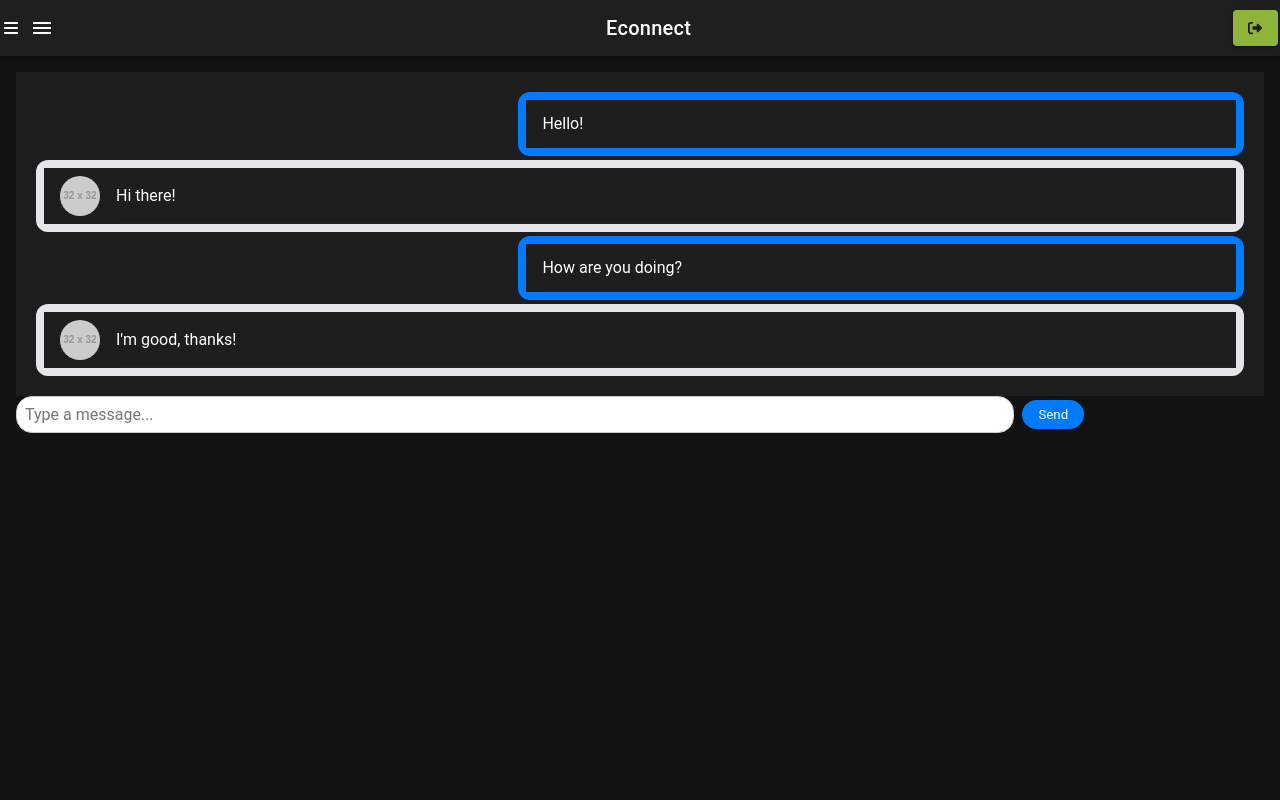
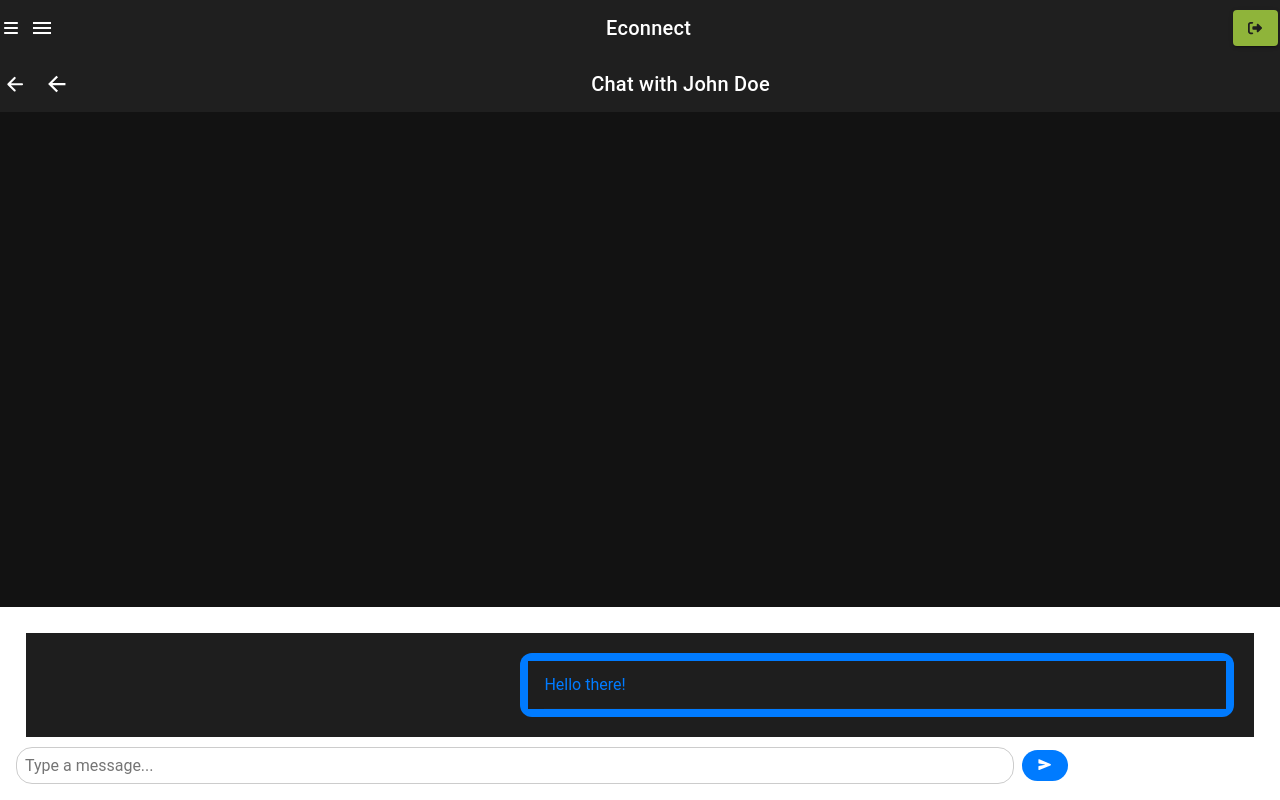
Before and after one commit to TheophileFarvacque/EcoNect, a React (Create React App) app: page /chat/1 in a window 1280 px wide. Built offline with nearby package versions, Linux system fonts and the light colour scheme.

Commit message:
add chat

```diff
--- a/src/App.tsx
+++ b/src/App.tsx
@@ -48,6 +48,7 @@ import '@ionic/react/css/display.css';
 import './theme/variables.css';
 import React from "react";
 import ChatBox from "./pages/ChatBox";
+import ChatList from "./pages/ChatList";
 
 setupIonicReact();
 const App: React.FC = () => (
@@ -73,7 +74,10 @@ const App: React.FC = () => (
           <Route path="/map">
             <MapPage />
           </Route>
-          <Route path="/chat">
+          <Route path="/chatList">
+            <ChatList />
+          </Route>
+          <Route path="/chat/:contactId">
             <ChatBox />
           </Route>
           <Route exact path="/">
--- a/src/components/ToolBar.tsx
+++ b/src/components/ToolBar.tsx
@@ -30,7 +30,7 @@ const ToolBar = () => {
                     <IonItem>
                         <IonIcon icon={chatbox} slot="start" />
                         <IonLabel>
-                            <Link to="/chat">Messages</Link>
+                            <Link to="/chatList">Messages</Link>
                         </IonLabel>
                     </IonItem>
                     <IonItem>
--- a/src/pages/ChatBox.css
+++ b/src/pages/ChatBox.css
@@ -1,8 +1,14 @@
 .chat-list {
     padding: 16px;
+    margin: 10px;
+}
+
+.chat-content {
+    position: relative;
 }
 
 .chat-bubble {
+    background-color: #007bff;
     margin: 4px;
     padding: 8px;
     border-radius: 12px;
@@ -10,7 +16,7 @@
 
 .user {
     background-color: #007bff;
-    color: white;
+    color: #007bff;
     margin-left: 40%;
 }
 
@@ -19,6 +25,7 @@
 }
 
 .message-input {
+    background-color: white;
     width: 80%;
     border: 1px solid #ccc;
     border-radius: 16px;
@@ -39,3 +46,16 @@
     display: flex;
     align-items: center;
 }
+
+.chat-content {
+    position: relative;
+}
+
+.bottom-content {
+    position: absolute;
+    bottom: 0;
+    left: 0;
+    width: 100%;
+    background: #fff; /* Background color for the bottom content */
+    padding: 16px; /* Adjust padding as needed */
+}
--- a/src/pages/ChatBox.tsx
+++ b/src/pages/ChatBox.tsx
@@ -11,11 +11,19 @@ import {
     IonButton,
     IonAvatar,
     IonLabel,
+    IonButtons,
+    IonBackButton, IonIcon,
 } from '@ionic/react';
 import './ChatBox.css';
 import Header from "../components/header/header";
+import {arrowBack, send} from "ionicons/icons";
+import { useParams } from 'react-router';
+import { contactsData } from './ChatList';
+
 
 const ChatBox: React.FC = () => {
+    const { contactId } = useParams<{ contactId: string }>();
+
     const [messages, setMessages] = useState<string[]>([]);
     const [messageInput, setMessageInput] = useState<string>('');
 
@@ -26,24 +34,73 @@ const ChatBox: React.FC = () => {
         }
     };
 
+    const selectedContact = contactsData.find((contact) => contact.id.toString() === contactId);
+
     return (
         <IonPage>
             <Header />
-            <IonContent className="ion-padding">
+            <IonToolbar>
+                <IonButtons slot="start">
+                    <IonIcon icon={arrowBack} slot="start" />
+                    <IonBackButton defaultHref="/chatList" />
+                </IonButtons>
+                <IonTitle style={{ textAlign: 'center' }}>Chat with  {selectedContact?.name}</IonTitle>
+            </IonToolbar>
+            <IonContent className="chat-content">
+                <div className="bottom-content">
                 <IonList className="chat-list">
-                    <ChatBubble message="Hello!" sender="user" />
-                    <ChatBubble message="Hi there!" sender="friend" />
-                    <ChatBubble message="How are you doing?" sender="user" />
-                    <ChatBubble message="I'm good, thanks!" sender="friend" />
-                    {/* Add more messages here */}
+                    {contactId === '1' && (
+                        <>
+                            <ChatBubble message="Hello there!" sender="user" />
+                        </>
+                    )}
+                    {contactId === '2' && (
+                        <>
+                            <ChatBubble message="Hey!" sender="user" />
+                            <ChatBubble message="hi John!" sender="friend" />
+                        </>
+                    )}
+                    {contactId === '3' && (
+                        <>
+                            <ChatBubble message="Bonsoir Jack" sender="user" />
+                            <ChatBubble message="Capitaine Jack*" sender="friend" />
+                            <ChatBubble message="Vroum vroum ?" sender="user" />
+                            <ChatBubble message="Ce que tu dis n'a aucun sens" sender="friend" />
+                        </>
+                    )}
+                    {contactId === '4' && (
+                        <>
+                            <ChatBubble message="Hey!" sender="user" />
+                            <ChatBubble message="Hello John!" sender="friend" />
+                            <ChatBubble message="I'm fine, thanks!" sender="user" />
+
+                        </>
+                    )}{contactId === '5' && (
+                    <>
+                        <ChatBubble message="Tu es un saucier à riz" sender="user" />
+                        <ChatBubble message="Hi there!" sender="friend" />
+                        <ChatBubble message="How are you doing?" sender="user" />
+                        <ChatBubble message="Ocus pocus!" sender="friend" />
+                    </>
+                )}
+                    {contactId === '6' && (
+                        <>
+                            <ChatBubble message="Hey!" sender="user" />
+                            <ChatBubble message="When available ?" sender="friend" />
+                            <ChatBubble message="May the 4th" sender="user" />
+
+                        </>
+                    )}
                 </IonList>
-                <div className="input-container">
+
                     <input
                         type="text"
                         placeholder="Type a message..."
                         className="message-input"
                     />
-                    <button className="send-button">Send</button>
+                    <button className="send-button">
+                        <IonIcon icon={send} slot="start" />
+                    </button>
                 </div>
             </IonContent>
         </IonPage>
@@ -54,11 +111,6 @@ const ChatBubble: React.FC<{ message: string; sender: 'user' | 'friend' }> = ({
     return (
         <IonItem className={`chat-bubble ${sender === 'user' ? 'user' : 'friend'}`}>
             <IonLabel>{message}</IonLabel>
-            {sender === 'friend' && (
-                <IonAvatar slot="start">
-                    <img src="https://via.placeholder.com/32" alt="Friend" />
-                </IonAvatar>
-            )}
         </IonItem>
     );
 };
--- /dev/null
+++ b/src/pages/ChatList.css
@@ -0,0 +1,5 @@
+.contact {
+    margin-left: auto;
+    margin-right: auto;
+    width: 10%;
+}
--- /dev/null
+++ b/src/pages/ChatList.tsx
@@ -0,0 +1,48 @@
+import {IonContent, IonPage, IonList, IonIcon, IonLabel, IonItem, IonImg} from '@ionic/react';
+import React from 'react';
+import './ChatList.css';
+import Header from "../components/header/header";
+import avatar from "../assets/images/avatar.png"
+import { useHistory } from 'react-router';
+
+export  const contactsData = [
+    { id: 1, name: 'John Doe', lastMessage: 'Hello there!' },
+    { id: 2, name: 'Jane Smith', lastMessage: 'Hi John!' },
+    { id: 3, name: 'J. Sparrow', lastMessage: "Ce que tu dis n'a aucun sens" },
+    { id: 4, name: 'L. Kennedy', lastMessage: 'I\'m fine, thanks!' },
+    { id: 5, name: 'H. Potter', lastMessage: 'Ocus pocus' },
+    { id: 6, name: 'A. Skywalker', lastMessage: 'May the 4th' },
+];
+
+const ChatList: React.FC = () => {
+
+    const history = useHistory();
+
+    const handleContactClick = (contactId: number) => {
+        // Navigate to the chat page with the contact's ID
+        history.push(`/chat/${contactId}`);
+    };
+    return (
+        <IonPage>
+            <Header/>
+            <IonContent fullscreen>
+                <IonList>
+                    {contactsData.map((contact) => (
+                        <IonItem key={contact.id} onClick={() => handleContactClick(contact.id)}>
+                            <IonImg
+                                src={avatar}
+                                class="contact"
+                            />
+                            <IonLabel>
+                                <h2>{contact.name}</h2>
+                                <p>{contact.lastMessage}</p>
+                            </IonLabel>
+                        </IonItem>
+                    ))}
+                </IonList>
+            </IonContent>
+        </IonPage>
+    );
+};
+
+export default ChatList;
```
